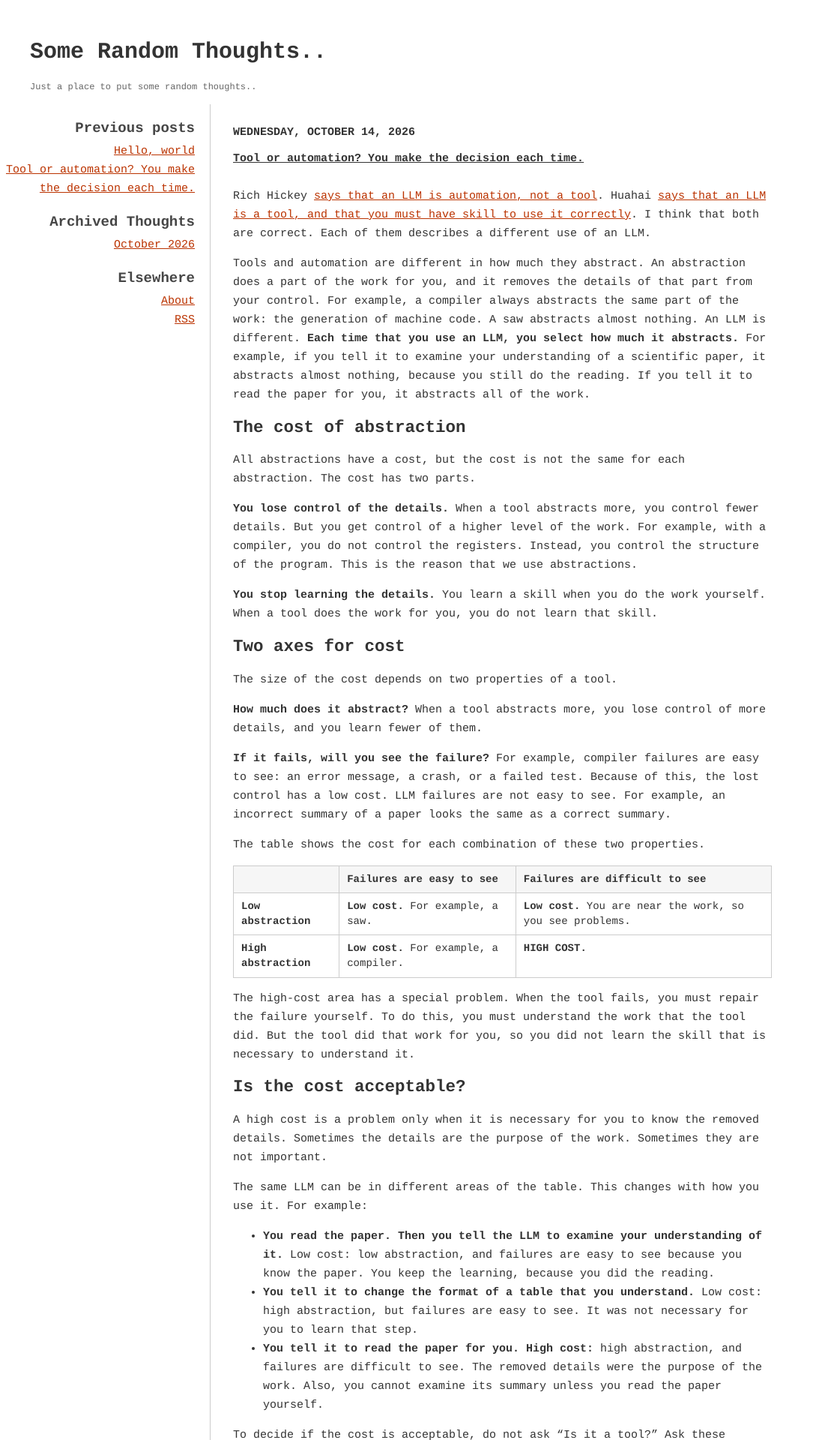
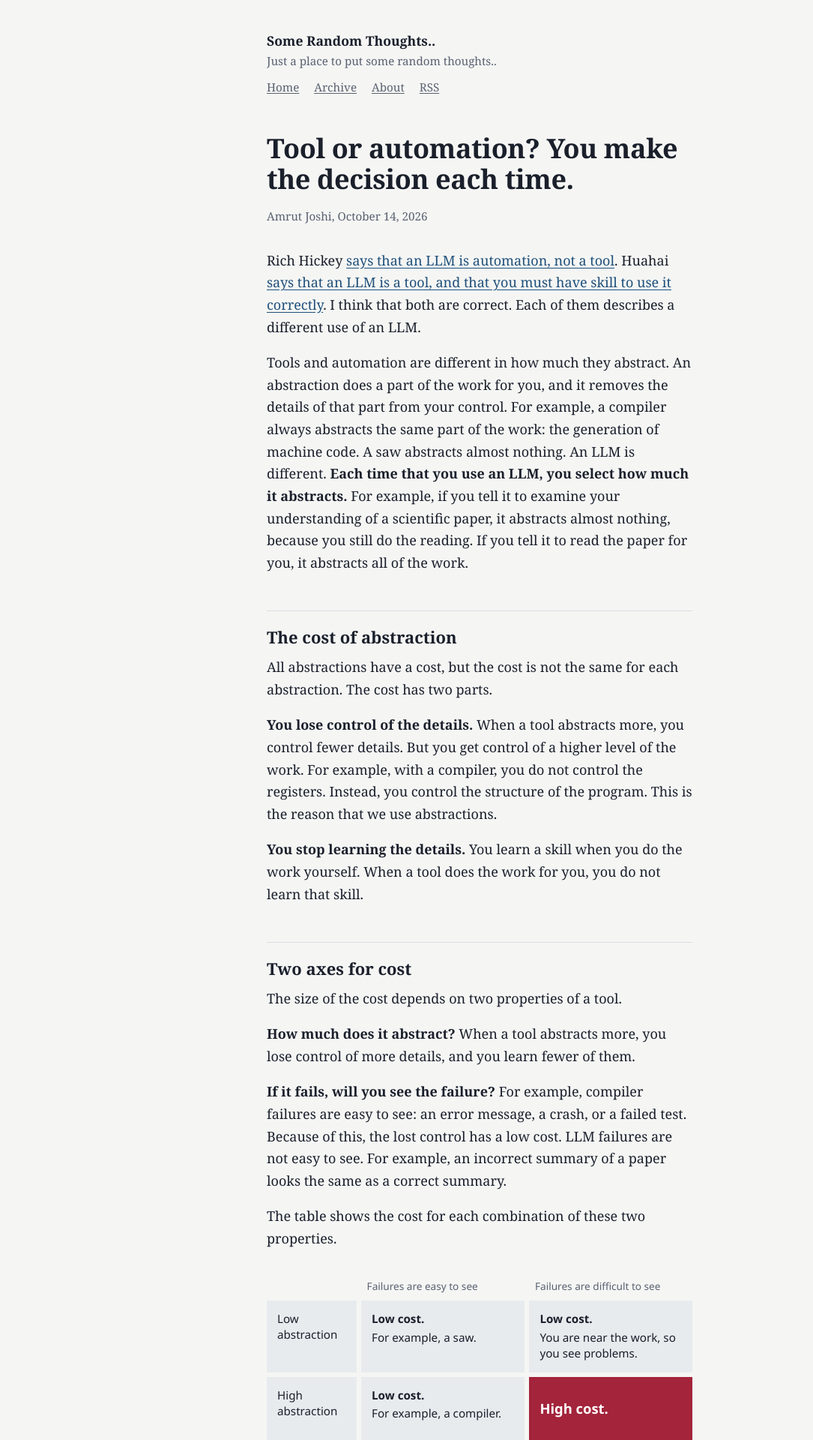
Before and after one commit to rumple/blog, a Jekyll site: the page built from _posts/2026-10-14-tool-or-automation.md, in a window 1280 px wide. Shown: the top 1920 px of the page at 75% size, without its empty margins (0-1085 px from the left). Built offline with Jekyll 4.4.1, drawn with Linux system fonts in a browser that asks for light colours; our own code applies the rules of GitHub Pages for plain Markdown files; some of the changed text lies outside the part shown.

Commit message:
Restyle blog to match the artifact look (single column serif, matrix table)
Co-Authored-By: Claude Sonnet 5.5 <noreply@anthropic.com>

```diff
--- a/_includes/post.html
+++ /dev/null
@@ -1,4 +0,0 @@
-<div class="post-date">{{ include.post.date | date: "%A, %B %-d, %Y" }}</div>
-<div class="post-title"><a href="{{ include.post.url | relative_url }}">{{ include.post.title }}</a></div>
-<div class="post-content">{{ include.post.content }}</div>
-<div class="posted-by">posted by Amrut @ {{ include.post.date | date: "%-I:%M %p" }}</div>
--- a/_layouts/default.html
+++ b/_layouts/default.html
@@ -2,32 +2,18 @@
 <html lang="en">
 {%- include head.html -%}
 <body>
-  <div class="blog-title"><a href="{{ '/' | relative_url }}">{{ site.title }}</a></div>
-  <div class="blog-desc">{{ site.description }}</div>
-  <div class="columns">
-    <div class="sidebar">
-      <div class="sidebar-title">Previous posts</div>
-      <ul>
-        {%- for p in site.posts limit:10 -%}
-        <li class="sidebar-item"><a href="{{ p.url | relative_url }}">{{ p.title }}</a></li>
-        {%- endfor -%}
-      </ul>
-      <div class="sidebar-title">Archived Thoughts</div>
-      <ul>
-        {%- assign months = site.posts | group_by_exp: "p", "p.date | date: '%Y-%m'" -%}
-        {%- for m in months -%}
-        <li class="sidebar-item"><a href="{{ '/archive/' | relative_url }}#{{ m.name }}">{{ m.items.first.date | date: "%B %Y" }}</a></li>
-        {%- endfor -%}
-      </ul>
-      <div class="sidebar-title">Elsewhere</div>
-      <ul>
-        <li class="sidebar-item"><a href="{{ '/about/' | relative_url }}">About</a></li>
-        <li class="sidebar-item"><a href="{{ '/feed.xml' | relative_url }}">RSS</a></li>
-      </ul>
-    </div>
-    <div class="main">
-      {{ content }}
-    </div>
-  </div>
+<main>
+  <header class="site-header">
+    <a class="site-title" href="{{ '/' | relative_url }}">{{ site.title }}</a>
+    <span class="site-desc">{{ site.description }}</span>
+    <nav>
+      <a href="{{ '/' | relative_url }}">Home</a>
+      <a href="{{ '/archive/' | relative_url }}">Archive</a>
+      <a href="{{ '/about/' | relative_url }}">About</a>
+      <a href="{{ '/feed.xml' | relative_url }}">RSS</a>
+    </nav>
+  </header>
+  {{ content }}
+</main>
 </body>
 </html>
--- a/_layouts/post.html
+++ b/_layouts/post.html
@@ -1,4 +1,8 @@
 ---
 layout: default
 ---
-{%- include post.html post=page -%}
+<article class="post">
+  <h1>{{ page.title }}</h1>
+  <p class="byline">Amrut Joshi, <time datetime="{{ page.date | date_to_xmlschema }}">{{ page.date | date: "%B %-d, %Y" }}</time></p>
+  {{ content }}
+</article>
--- a/_posts/2026-10-14-tool-or-automation.md
+++ b/_posts/2026-10-14-tool-or-automation.md
@@ -26,8 +26,8 @@ The table shows the cost for each combination of these two properties.
 
 |  | Failures are easy to see | Failures are difficult to see |
 |---|---|---|
-| **Low abstraction** | **Low cost.** For example, a saw. | **Low cost.** You are near the work, so you see problems. |
-| **High abstraction** | **Low cost.** For example, a compiler. | **HIGH COST.** |
+| Low abstraction | **Low cost.** For example, a saw. | **Low cost.** You are near the work, so you see problems. |
+| High abstraction | **Low cost.** For example, a compiler. | **High cost.** |
 
 The high-cost area has a special problem. When the tool fails, you must repair the failure yourself. To do this, you must understand the work that the tool did. But the tool did that work for you, so you did not learn the skill that is necessary to understand it.
 
@@ -37,9 +37,9 @@ A high cost is a problem only when it is necessary for you to know the removed d
 
 The same LLM can be in different areas of the table. This changes with how you use it. For example:
 
-- **You read the paper. Then you tell the LLM to examine your understanding of it.** Low cost: low abstraction, and failures are easy to see because you know the paper. You keep the learning, because you did the reading.
-- **You tell it to change the format of a table that you understand.** Low cost: high abstraction, but failures are easy to see. It was not necessary for you to learn that step.
-- **You tell it to read the paper for you.** **High cost:** high abstraction, and failures are difficult to see. The removed details were the purpose of the work. Also, you cannot examine its summary unless you read the paper yourself.
+- {: .ex} **You read the paper. Then you tell the LLM to examine your understanding of it.** **Low cost:** low abstraction, and failures are easy to see because you know the paper. You keep the learning, because you did the reading.
+- {: .ex} **You tell it to change the format of a table that you understand.** **Low cost:** high abstraction, but failures are easy to see. It was not necessary for you to learn that step.
+- {: .ex .is-high} **You tell it to read the paper for you.** **High cost:** high abstraction, and failures are difficult to see. The removed details were the purpose of the work. Also, you cannot examine its summary unless you read the paper yourself.
 
 To decide if the cost is acceptable, do not ask "Is it a tool?" Ask these questions:
 
--- a/assets/main.scss
+++ b/assets/main.scss
@@ -1,62 +1,78 @@
 ---
 ---
-$text: rgb(51, 51, 51);
-$grey: rgb(102, 102, 102);
-$light: rgb(153, 153, 153);
-$rule: rgb(204, 204, 204);
-$link: rgb(187, 51, 0);
-
+:root {
+  --bg: #f5f6f4; --ink: #1a1f2b; --muted: #5a6170; --rule: #d9dce1; --cell: #e8ebee;
+  --high: #a3243b; --high-ink: #ffffff; --link: #1f4f7a; --code: #e8ebee;
+  color-scheme: light;
+}
+@media (prefers-color-scheme: dark) {
+  :root {
+    --bg: #15181e; --ink: #e6e8ec; --muted: #9aa1ad; --rule: #2c313a; --cell: #20242c;
+    --high: #d9506a; --high-ink: #15181e; --link: #8cb8e6; --code: #20242c;
+    color-scheme: dark;
+  }
+}
 * { box-sizing: border-box; }
 body {
-  margin: 0;
-  background: #fff;
-  color: $text;
-  font-family: Courier, "Courier New", monospace;
-  font-size: 15px;
-  line-height: 25px;
+  margin: 0; background: var(--bg); color: var(--ink);
+  font-family: "Iowan Old Style", "Charter", "Bitstream Charter", Georgia, serif;
+  font-size: 1.125rem; line-height: 1.65;
 }
-a:link, a:visited { color: $link; }
-a:visited { color: $grey; }
-a:hover { text-decoration: underline; }
+main { max-width: 38rem; margin: 0 auto; padding: 2.5rem 1.25rem 5rem; }
+a { color: var(--link); text-underline-offset: 0.15em; }
+a:focus-visible { outline: 2px solid var(--link); outline-offset: 2px; }
 
-.blog-title {
-  font-weight: bold; font-size: 30px; line-height: 1.3;
-  padding: 50px 40px 15px;
-  a:link, a:visited { color: $text; text-decoration: none; }
+.site-header { margin-bottom: 3rem; font-size: 0.95rem; }
+.site-title { font-weight: 700; font-size: 1.1rem; color: var(--ink); text-decoration: none; }
+.site-desc { display: block; color: var(--muted); }
+.site-header nav { margin-top: 0.6rem; }
+.site-header nav a { margin-right: 1rem; color: var(--muted); }
+
+h1 { font-size: 2.25rem; line-height: 1.15; margin: 0 0 1rem; letter-spacing: -0.01em; }
+h2 { font-size: 1.375rem; line-height: 1.3; margin: 3rem 0 0.75rem; padding-top: 1.25rem; border-top: 1px solid var(--rule); }
+h3 { font-size: 1.15rem; margin: 2rem 0 0.5rem; }
+p { margin: 0 0 1.1rem; }
+strong { font-weight: 700; }
+.byline { color: var(--muted); font-size: 0.95rem; margin-bottom: 2rem; }
+hr { border: 0; border-top: 1px solid var(--rule); margin: 2.5rem 0 1.5rem; }
+img { max-width: 100%; }
+blockquote { margin: 1rem 0; padding-left: 1rem; border-left: 3px solid var(--rule); color: var(--muted); }
+code, pre { font-family: ui-monospace, Menlo, Consolas, monospace; font-size: 0.9rem; }
+pre { background: var(--code); padding: 0.9rem; overflow-x: auto; line-height: 1.45; }
+:not(pre) > code { background: var(--code); padding: 0.1em 0.3em; }
+ol, ul { padding-left: 1.5rem; }
+li { margin-bottom: 0.35rem; }
+
+/* Home page list */
+.post-list { list-style: none; padding: 0; }
+.post-list li { margin-bottom: 1.25rem; }
+.post-list time { display: block; color: var(--muted); font-size: 0.9rem; }
+.post-list a { font-size: 1.25rem; font-weight: 700; }
+
+/* Example items: kramdown `- {: .is-high} text` */
+.post ul:has(.is-high), .post ul.examples { list-style: none; padding: 0; margin: 1rem 0 1.5rem; }
+.post ul li.ex { list-style: none; padding: 0.9rem 0 0.9rem 1rem; border-left: 3px solid var(--rule); margin-bottom: 0.75rem; }
+.post ul li.is-high { border-left-color: var(--high); }
+
+/* Two-axis matrix: a Markdown table styled as a grid */
+.post table {
+  width: 100%; table-layout: fixed; border-collapse: separate; border-spacing: 0.4rem;
+  margin: 1.75rem 0 1.75rem -0.4rem; width: calc(100% + 0.8rem);
+  font-family: "Avenir Next", "Segoe UI", system-ui, sans-serif; font-size: 0.95rem; line-height: 1.4;
 }
-.blog-desc { font-size: 12px; color: $grey; padding: 0 40px 10px; }
+.post th { font-weight: 400; color: var(--muted); font-size: 0.85rem; text-align: left; padding: 0.25rem 0.5rem; vertical-align: bottom; }
+.post tbody th { vertical-align: middle; padding-right: 0.5rem; }
+.post th:first-child { width: 7.5rem; }
+.post td { background: var(--cell); padding: 0.9rem; height: 5.5rem; vertical-align: top; }
+.post td strong { display: block; margin-bottom: 0.2rem; }
+.post tbody tr:last-child td:last-child { background: var(--high); color: var(--high-ink); vertical-align: middle; font-size: 1.15rem; }
 
-.columns { display: flex; align-items: flex-start; padding-bottom: 60px; }
-.sidebar { width: 280px; flex: none; text-align: right; padding-right: 20px; }
-.sidebar ul { margin: 0; padding: 0; list-style: none; }
-.sidebar-title { font-weight: bold; font-size: 19px; opacity: .9; padding: 20px 0 5px; }
-.sidebar-item { list-style: none; }
-.main { flex: 1; min-width: 0; max-width: 750px; margin-right: 40px; border-left: 1px solid $rule; padding-left: 30px; }
+footer, .site-footer { color: var(--muted); font-size: 0.95rem; }
 
-.post-date { padding: 25px 0 10px; font-weight: bold; text-transform: uppercase; }
-.post-title { padding: 0 0 10px; font-weight: bold; text-decoration: underline; }
-.post-title a:link, .post-title a:visited { color: $text; }
-.post-content { overflow-wrap: anywhere; }
-.post-content img { max-width: 100%; }
-.post-content pre, .post-content code { font-family: inherit; font-size: 14px; }
-.post-content pre { background: #f6f6f6; padding: 10px; overflow-x: auto; line-height: 1.4; }
-.post-content blockquote { margin-left: 0; padding-left: 15px; border-left: 3px solid $rule; color: $grey; }
-.posted-by { color: $light; border-top: 1px solid $rule; margin-top: 15px; padding-bottom: 40px; }
-
-@media (max-width: 760px) {
-  .columns { flex-direction: column; align-items: stretch; }
-  .sidebar { width: 100%; text-align: left; padding: 0 20px; order: 2; }
-  .main { order: 1; margin: 0 20px; padding-left: 15px; }
-  .blog-title, .blog-desc { padding-left: 20px; padding-right: 20px; }
+@media (max-width: 30rem) {
+  main { padding-top: 1.5rem; }
+  h1 { font-size: 1.85rem; }
+  .post th:first-child { width: 5.5rem; }
+  .post table { font-size: 0.875rem; }
+  .post td { padding: 0.7rem; }
 }
-
-.post-content table { border-collapse: collapse; margin: 1em 0; width: 100%; font-size: 14px; line-height: 1.4; }
-.post-content th, .post-content td { border: 1px solid $rule; padding: 8px 10px; text-align: left; vertical-align: top; }
-.post-content th { background: #f6f6f6; }
-.post-content hr { border: 0; border-top: 1px solid $rule; margin: 2em 0; }
-.post-content table, .post-content th, .post-content td { overflow-wrap: normal; word-break: normal; }
-.post-content th:first-child { white-space: nowrap; }
-@media (max-width: 760px) {
-  .post-content table { font-size: 12px; }
-  .post-content th, .post-content td { padding: 6px; }
-}
```
Also changed, not shown: _layouts/home.html (+8 -3 lines), _layouts/page.html (+4 -3 lines).
